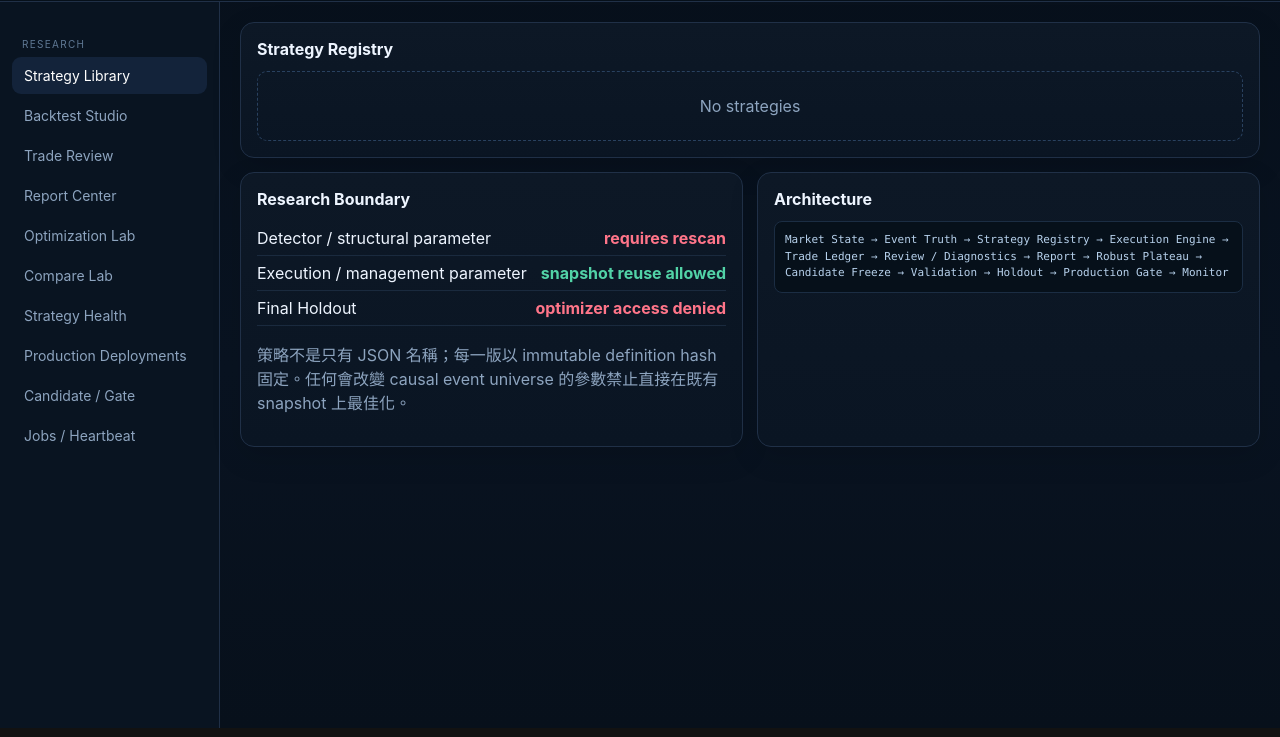
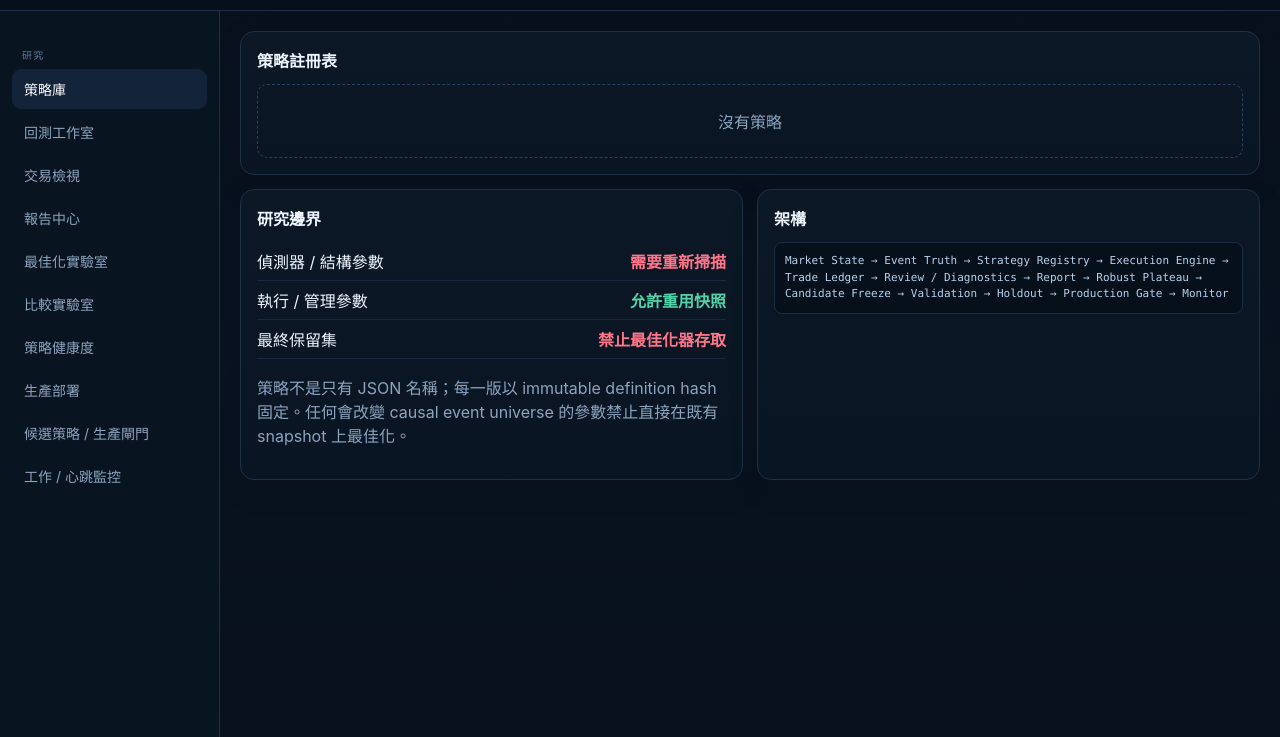
Before and after one commit to cheneddie/klinechats_VT, a website built with Vite: page strategy-lab.html in a window 1280 px wide. Shown: the part 74-811 px from the top of the page. Built offline with nearby package versions, Linux system fonts and the light colour scheme; no server answers.

Commit message:
feat: load Strategy Lab i18n runtime

```diff
--- a/strategy-lab.html
+++ b/strategy-lab.html
@@ -29,5 +29,6 @@
   <script src="./src/v5/trade-review-overlay.js"></script>
   <script src="./src/v5/strategy-health.js"></script>
   <script src="./src/v5/production-deployments.js"></script>
+  <script src="./src/v5/strategy-lab-i18n.js"></script>
 </body>
 </html>
```
